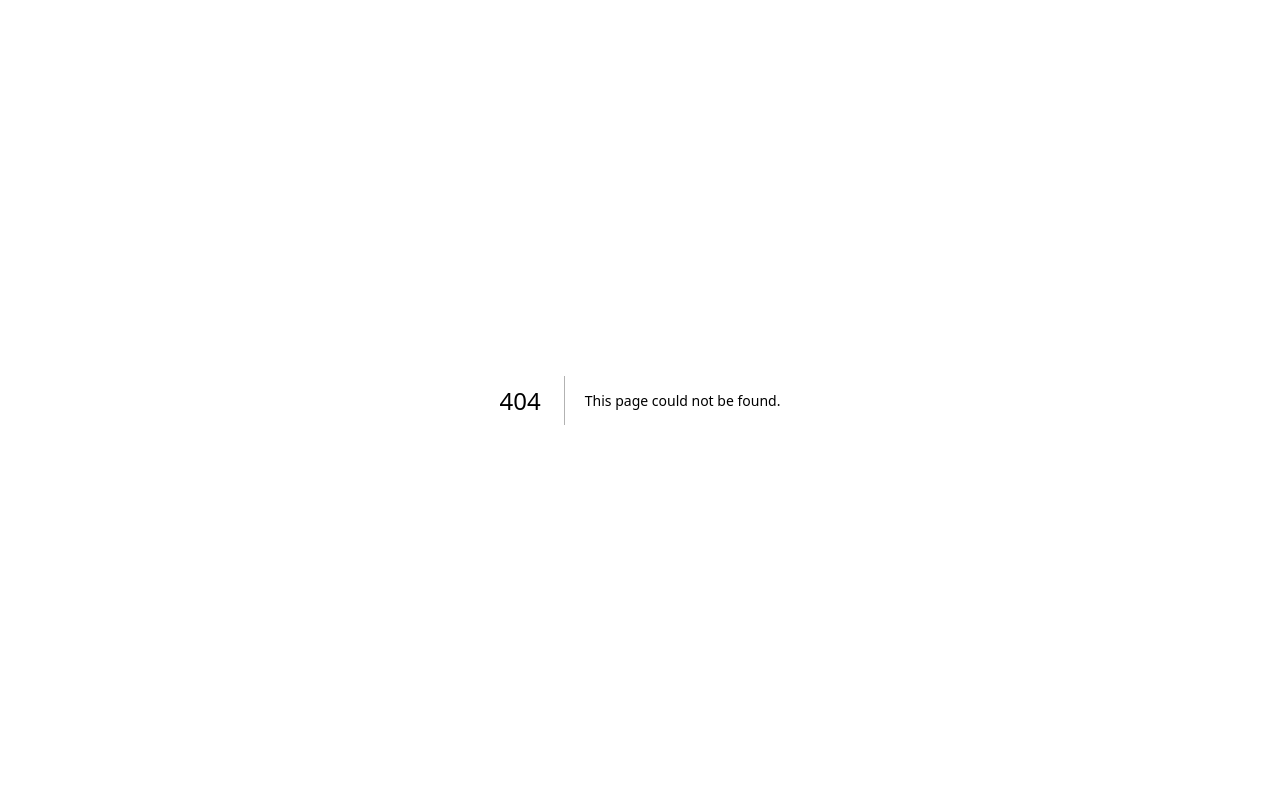
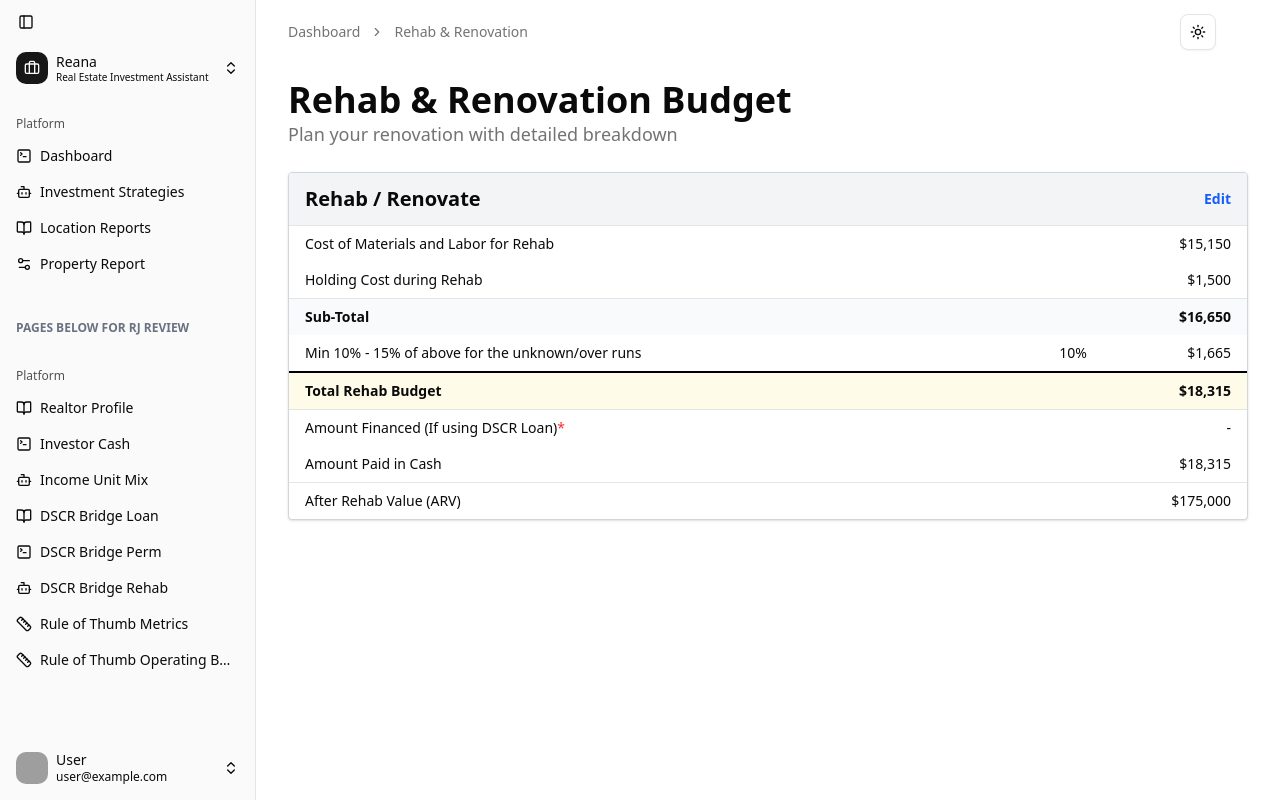
Before and after one commit to huynh-ngoc/INF117-Jascot-Development, a Next.js app in the folder reana/: page /rehab-renovation in a window 1280 px wide. Before the commit this address had no page. Built offline with nearby package versions, Linux system fonts and the light colour scheme; grey boxes are pictures that could not be loaded.

Commit message:
Add Rehab & Renovation budget page

```diff
--- /dev/null
+++ b/reana/src/app/rehab-renovation/page.jsx
@@ -0,0 +1,187 @@
+"use client";
+
+import React, { useState } from "react";
+import { AppSidebar } from "@/components/sidebar/app-sidebar";
+import {
+  Breadcrumb,
+  BreadcrumbItem,
+  BreadcrumbLink,
+  BreadcrumbList,
+  BreadcrumbSeparator,
+} from "@/components/ui/breadcrumb";
+import { SidebarInset, SidebarProvider } from "@/components/ui/sidebar";
+import DarkLightSwitch from "@/components/mode-toggle/dark-light-switch";
+
+export default function RehabRenovation() {
+  const [materialLaborCost, setMaterialLaborCost] = useState(15150);
+  const [holdingCost, setHoldingCost] = useState(1500);
+  const [bufferPercent, setBufferPercent] = useState(10);
+  const [amountFinanced, setAmountFinanced] = useState(0); // Editable if needed
+  const [arv, setARV] = useState(175000);
+
+  const [isEditing, setIsEditing] = useState(false);
+
+  const subTotal = parseFloat(materialLaborCost) + parseFloat(holdingCost);
+  const bufferAmount = (bufferPercent / 100) * subTotal;
+  const totalBudget = subTotal + bufferAmount;
+  const amountPaidInCash = totalBudget - amountFinanced;
+
+  return (
+    <SidebarProvider>
+      <AppSidebar />
+      <SidebarInset>
+        {/* Top header */}
+        <header className="flex h-16 items-center justify-between px-8">
+          <div className="flex items-center gap-2">
+            <Breadcrumb>
+              <BreadcrumbList>
+                <BreadcrumbItem className="hidden md:block">
+                  <BreadcrumbLink href="/dashboard">Dashboard</BreadcrumbLink>
+                </BreadcrumbItem>
+                <BreadcrumbSeparator className="hidden md:block" />
+                <BreadcrumbLink href="#">Rehab & Renovation</BreadcrumbLink>
+              </BreadcrumbList>
+            </Breadcrumb>
+          </div>
+          <div className="px-8">
+            <DarkLightSwitch className="place-content-center" />
+          </div>
+        </header>
+
+        {/* Page content */}
+        <div className="flex flex-col gap-6 px-8 pt-0 pb-12">
+          <header className="mt-4">
+            <h1 className="text-4xl font-bold">Rehab & Renovation Budget</h1>
+            <p className="text-lg text-muted-foreground">Plan your renovation with detailed breakdown</p>
+          </header>
+
+          <div className="overflow-x-auto rounded border border-gray-300 shadow-sm bg-white">
+            <table className="min-w-full text-sm">
+              <thead>
+                <tr className="bg-gray-100 border-b">
+                  <th className="px-4 py-3 text-left text-xl font-bold" colSpan={2}>
+                    Rehab / Renovate
+                  </th>
+                  <th className="px-4 py-3 text-right">
+                    <button
+                      onClick={() => setIsEditing(!isEditing)}
+                      className="text-blue-600 hover:underline text-sm"
+                    >
+                      {isEditing ? "Save" : "Edit"}
+                    </button>
+                  </th>
+                </tr>
+              </thead>
+              <tbody>
+                {/* Cost of Materials */}
+                <tr className="border-t">
+                  <td className="px-4 py-2">Cost of Materials and Labor for Rehab</td>
+                  <td className="px-4 py-2 text-right" colSpan={2}>
+                    {isEditing ? (
+                      <input
+                        type="number"
+                        className="border rounded p-1 w-32 text-right"
+                        value={materialLaborCost}
+                        onChange={(e) => setMaterialLaborCost(e.target.value)}
+                      />
+                    ) : (
+                      `$${Number(materialLaborCost).toLocaleString()}`
+                    )}
+                  </td>
+                </tr>
+
+                {/* Holding Cost */}
+                <tr>
+                  <td className="px-4 py-2">Holding Cost during Rehab</td>
+                  <td className="px-4 py-2 text-right" colSpan={2}>
+                    {isEditing ? (
+                      <input
+                        type="number"
+                        className="border rounded p-1 w-32 text-right"
+                        value={holdingCost}
+                        onChange={(e) => setHoldingCost(e.target.value)}
+                      />
+                    ) : (
+                      `$${Number(holdingCost).toLocaleString()}`
+                    )}
+                  </td>
+                </tr>
+
+                {/* Subtotal */}
+                <tr className="border-t font-semibold bg-gray-50">
+                  <td className="px-4 py-2">Sub-Total</td>
+                  <td className="px-4 py-2 text-right" colSpan={2}>
+                    ${subTotal.toLocaleString()}
+                  </td>
+                </tr>
+
+                {/* Buffer */}
+                <tr>
+                  <td className="px-4 py-2">Min 10% - 15% of above for the unknown/over runs</td>
+                  <td className="px-4 py-2 text-right">
+                    {isEditing ? (
+                      <input
+                        type="number"
+                        className="border rounded p-1 w-16 text-right"
+                        value={bufferPercent}
+                        onChange={(e) => setBufferPercent(e.target.value)}
+                        min={10}
+                        max={15}
+                      />
+                    ) : (
+                      `${bufferPercent}%`
+                    )}
+                  </td>
+                  <td className="px-4 py-2 text-right">${bufferAmount.toLocaleString()}</td>
+                </tr>
+
+                {/* Total Budget */}
+                <tr className="border-t-2 border-black font-bold bg-yellow-50">
+                  <td className="px-4 py-2">Total Rehab Budget</td>
+                  <td className="px-4 py-2 text-right" colSpan={2}>
+                    ${totalBudget.toLocaleString()}
+                  </td>
+                </tr>
+
+                {/* DSCR Loan */}
+                <tr className="border-t">
+                  <td className="px-4 py-2">
+                    Amount Financed (If using DSCR Loan)<span className="text-red-500">*</span>
+                  </td>
+                  <td className="px-4 py-2 text-right" colSpan={2}>
+                    {isEditing ? (
+                      <input
+                        type="number"
+                        className="border rounded p-1 w-32 text-right"
+                        value={amountFinanced}
+                        onChange={(e) => setAmountFinanced(e.target.value)}
+                      />
+                    ) : (
+                      amountFinanced > 0 ? `$${amountFinanced.toLocaleString()}` : "-"
+                    )}
+                  </td>
+                </tr>
+
+                {/* Cash Paid */}
+                <tr>
+                  <td className="px-4 py-2">Amount Paid in Cash</td>
+                  <td className="px-4 py-2 text-right" colSpan={2}>
+                    ${amountPaidInCash.toLocaleString()}
+                  </td>
+                </tr>
+
+                {/* ARV */}
+                <tr className="border-t">
+                  <td className="px-4 py-2">After Rehab Value (ARV)</td>
+                  <td className="px-4 py-2 text-right" colSpan={2}>
+                    ${arv.toLocaleString()}
+                  </td>
+                </tr>
+              </tbody>
+            </table>
+          </div>
+        </div>
+      </SidebarInset>
+    </SidebarProvider>
+  );
+}
```
